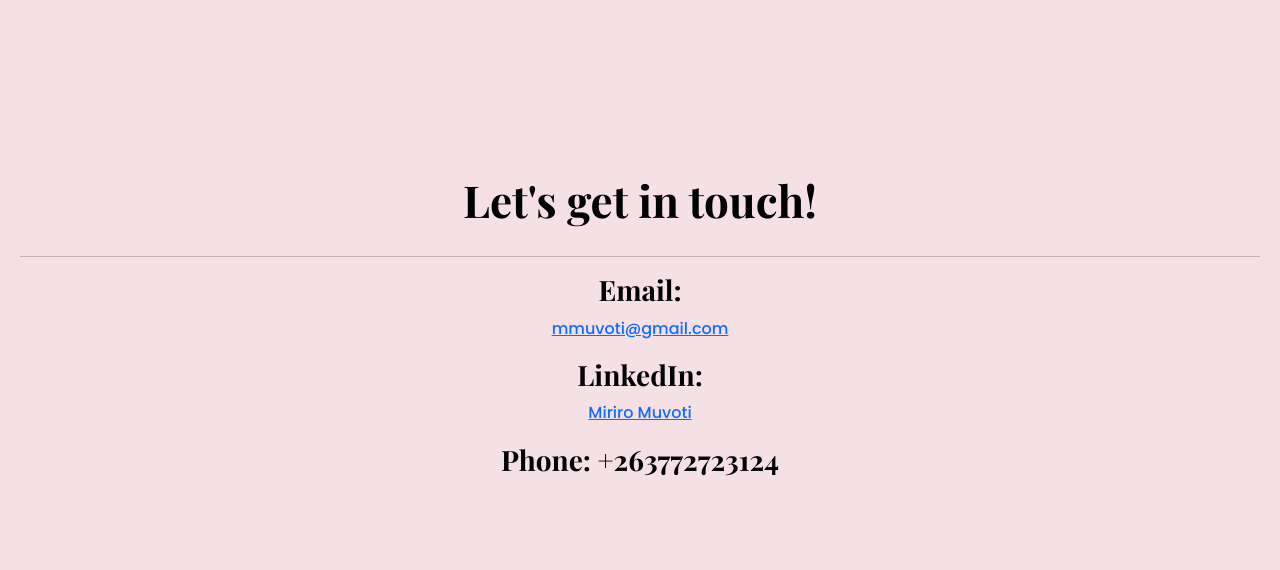
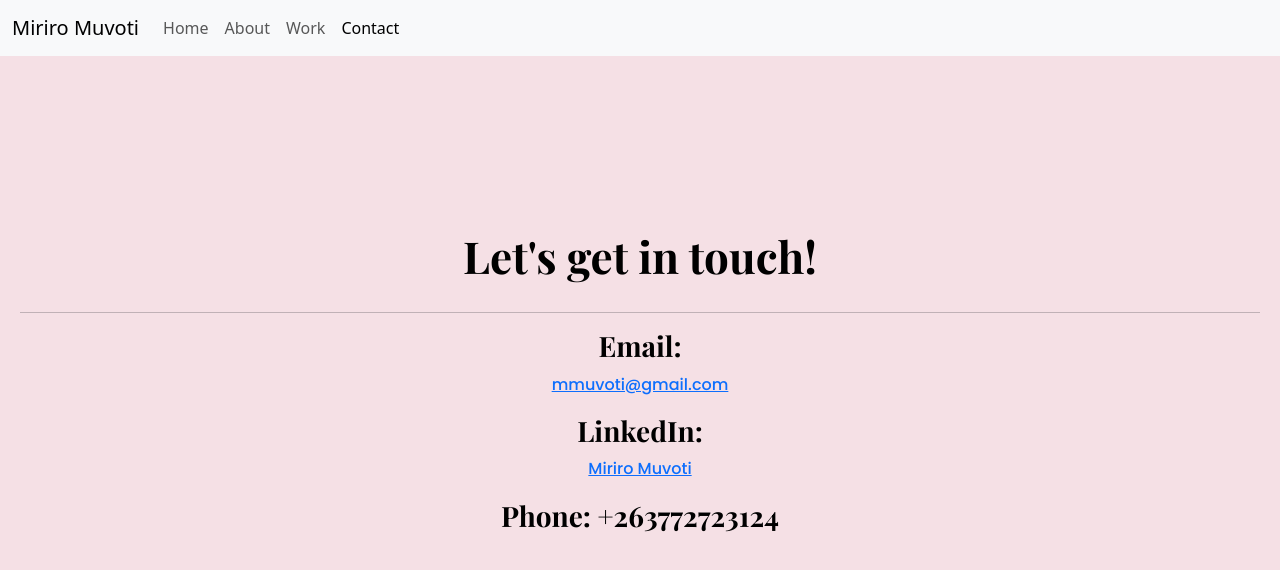
Before and after one commit to mimmuv/Miriro-Project-Management-Portfolio, a plain HTML site: page contact.html in a window 1280 px wide. Drawn offline with nearby package versions, Linux system fonts and the light colour scheme.

Commit message:
added navbar to the contact page

```diff
--- a/contact.html
+++ b/contact.html
@@ -30,6 +30,43 @@
     <title>Contact Miriro</title>
   </head>
   <body>
+    <nav class="navbar navbar-expand-lg bg-body-tertiary">
+      <div class="container-fluid">
+        <a class="navbar-brand" href="/">Miriro Muvoti</a>
+        <button
+          class="navbar-toggler"
+          type="button"
+          data-bs-toggle="collapse"
+          data-bs-target="#navbarNav"
+          aria-controls="navbarNav"
+          aria-expanded="false"
+          aria-label="Toggle navigation"
+        >
+          <span class="navbar-toggler-icon"></span>
+        </button>
+        <div class="collapse navbar-collapse" id="navbarNav">
+          <ul class="navbar-nav">
+            <li class="nav-item">
+              <a class="nav-link" href="#">Home</a>
+            </li>
+            <li class="nav-item">
+              <a class="nav-link" href="/about.html">About</a>
+            </li>
+            <li class="nav-item">
+              <a class="nav-link" href="/work.html">Work</a>
+            </li>
+            <li class="nav-item">
+              <a
+                class="nav-link active"
+                aria-current="page"
+                href="/contact.html"
+                >Contact</a
+              >
+            </li>
+          </ul>
+        </div>
+      </div>
+    </nav>
     <div class="generic-page-hero">
       <h1>Let's get in touch!</h1>
       <hr />
```
